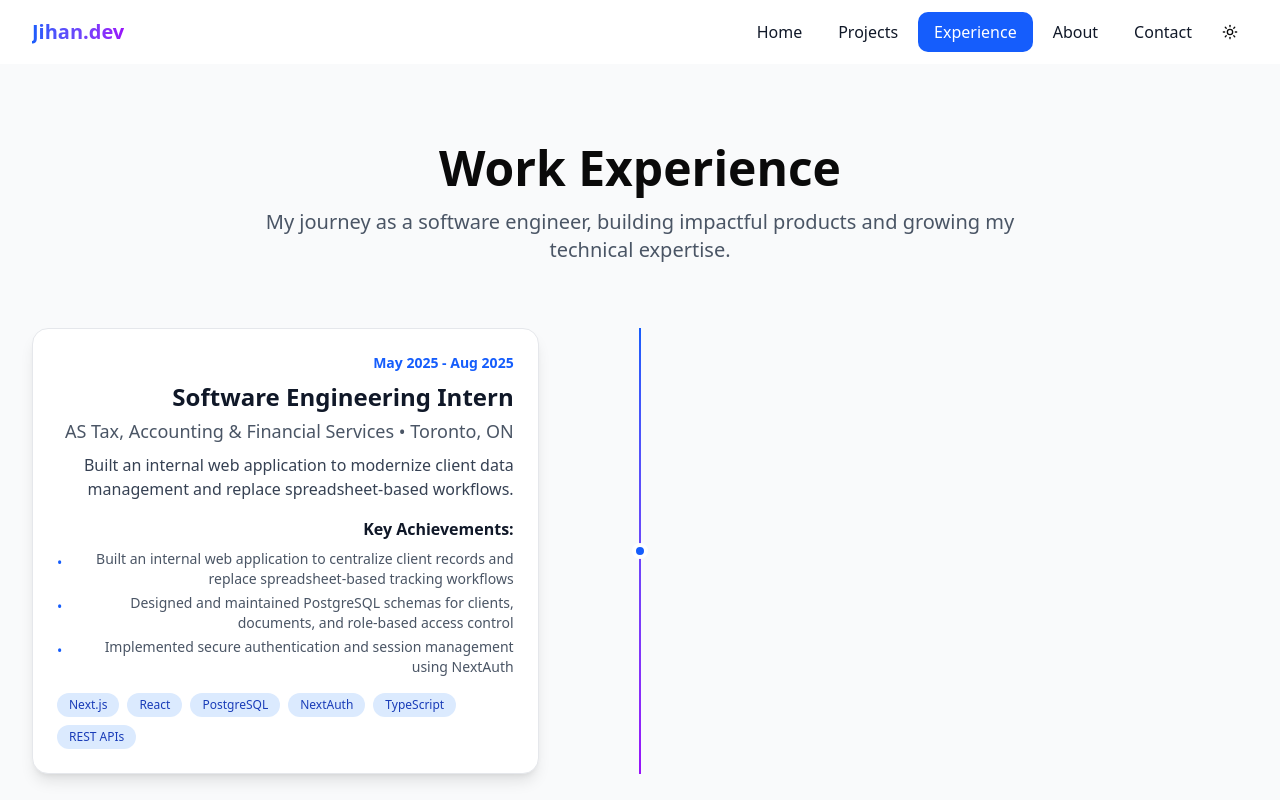
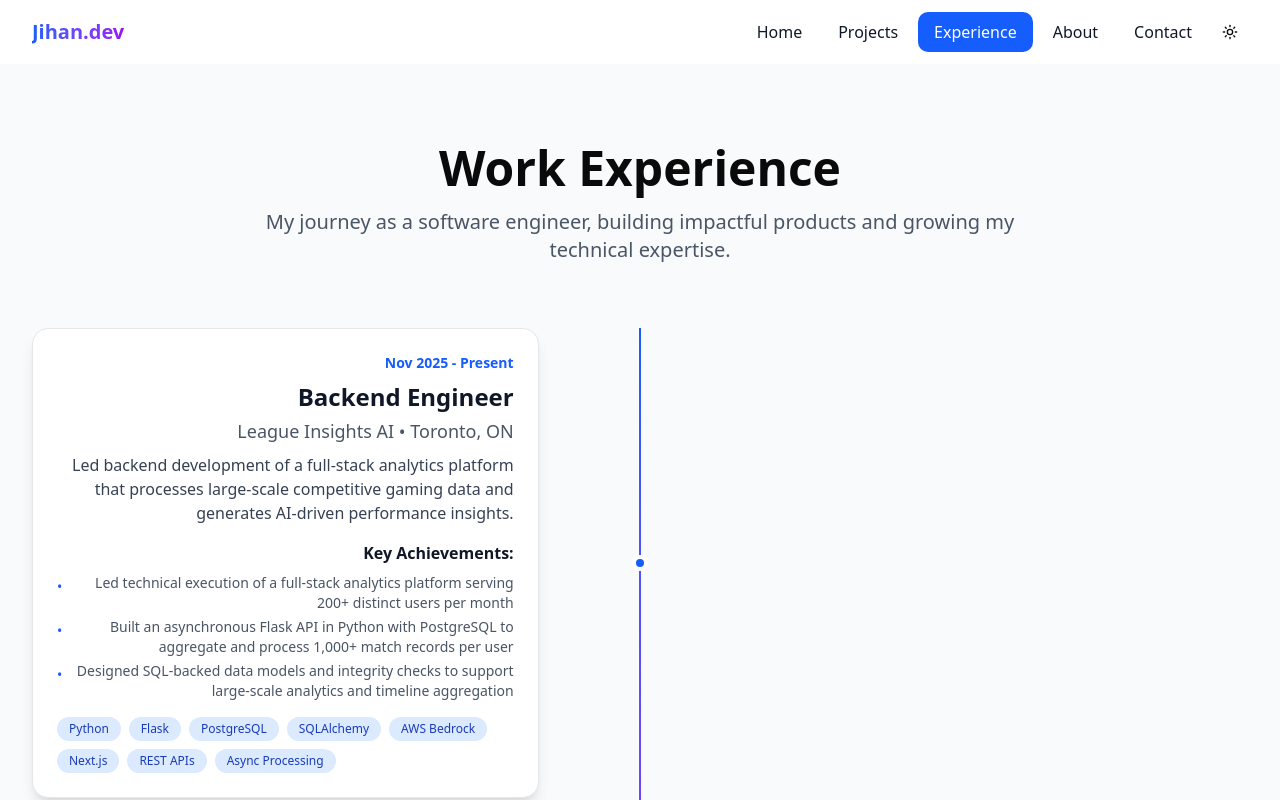
Before and after one commit to JihanChowdhury334/portfolio, a Next.js app: page /experience in a window 1280 px wide. Shown: the top 800 px of the page. Built offline with nearby package versions, Linux system fonts and the light colour scheme.

Commit message:
Add experience

```diff
--- a/data/experience.ts
+++ b/data/experience.ts
@@ -13,6 +13,33 @@ export interface Experience {
 export const experiences: Experience[] = [
   {
     id: '1',
+    company: 'League Insights AI',
+    position: 'Backend Engineer',
+    location: 'Toronto, ON',
+    startDate: 'Nov 2025',
+    endDate: 'Present',
+    description:
+      'Led backend development of a full-stack analytics platform that processes large-scale competitive gaming data and generates AI-driven performance insights.',
+    achievements: [
+      'Led technical execution of a full-stack analytics platform serving 200+ distinct users per month',
+      'Built an asynchronous Flask API in Python with PostgreSQL to aggregate and process 1,000+ match records per user',
+      'Designed SQL-backed data models and integrity checks to support large-scale analytics and timeline aggregation',
+      'Integrated AWS-hosted AI report generation and exposed backend endpoints consumed by a Next.js dashboard',
+      'Directed backend architecture and task breakdowns across a 3-person development team'
+    ],
+    technologies: [
+      'Python',
+      'Flask',
+      'PostgreSQL',
+      'SQLAlchemy',
+      'AWS Bedrock',
+      'Next.js',
+      'REST APIs',
+      'Async Processing'
+    ]
+  },
+  {
+    id: '2',
     company: 'AS Tax, Accounting & Financial Services',
     position: 'Software Engineering Intern',
     location: 'Toronto, ON',
```
